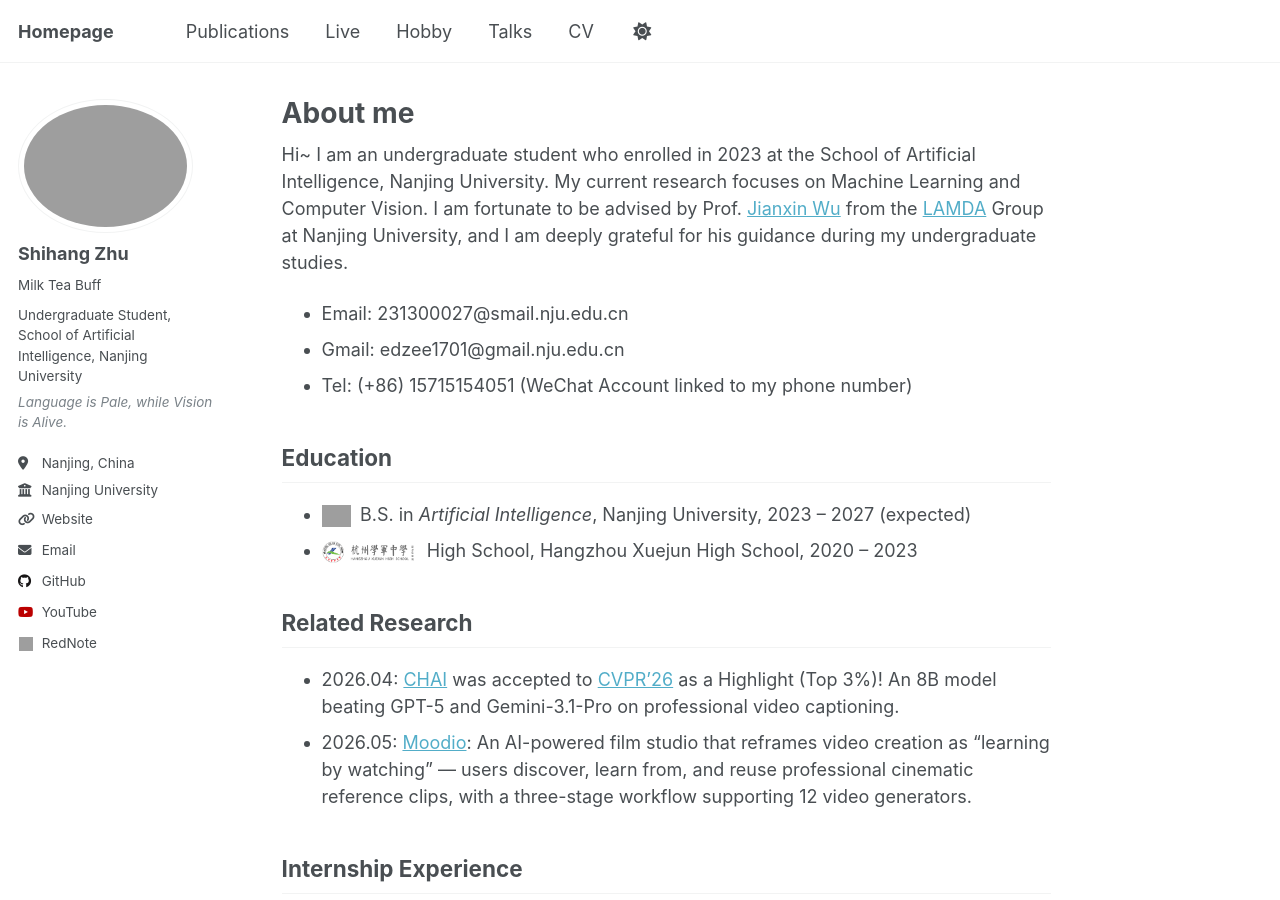
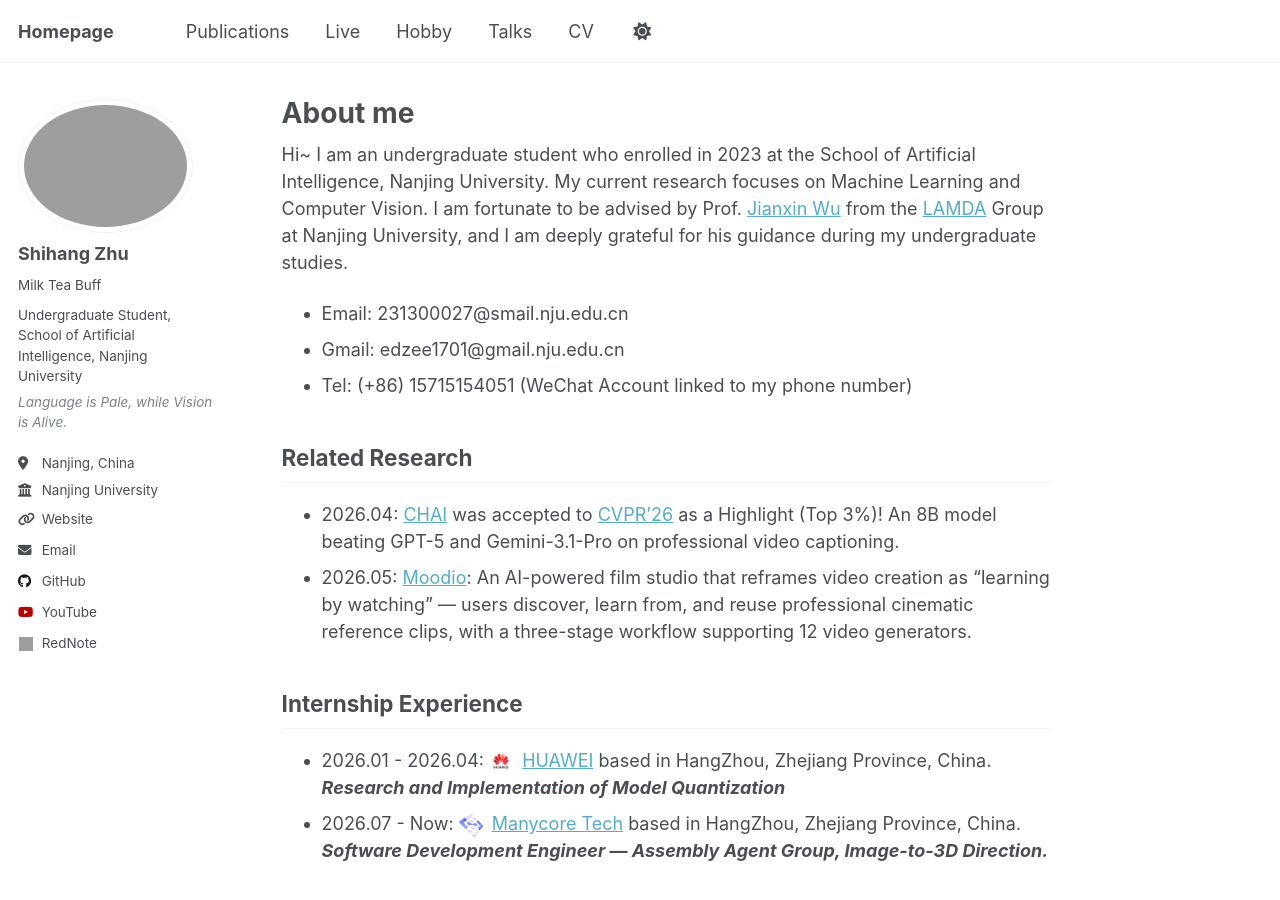
Before and after one commit to edzee3000/edzee3000.github.io, a Jekyll site: the page built from _pages/about.md, in a window 1280 px wide and 900 px high. Built offline with Jekyll 4.4.1, drawn with Linux system fonts in a browser that asks for light colours; a script that is not in the unit is left out; grey boxes are pictures that could not be loaded.

Commit message:
教育经历移到 CV 页面，添加学校 logo；主页还原

```diff
--- a/_pages/about.md
+++ b/_pages/about.md
@@ -14,10 +14,6 @@
 - Email: 231300027@smail.nju.edu.cn
 - Gmail: edzee1701@gmail.nju.edu.cn
 - Tel: (+86) 15715154051 (WeChat Account linked to my phone number)
-
-## Education
-- <img src="../images/NJU.png" style="height:22px; vertical-align:middle; margin-right:4px;"> B.S. in *Artificial Intelligence*, Nanjing University, 2023 – 2027 (expected)
-- <img src="../images/XUEJUN.png" style="height:22px; vertical-align:middle; margin-right:4px;"> High School, Hangzhou Xuejun High School, 2020 – 2023
 
 ## Related Research
 <!--
```
Also changed, not shown: _pages/cv.md (+2 -2 lines).
